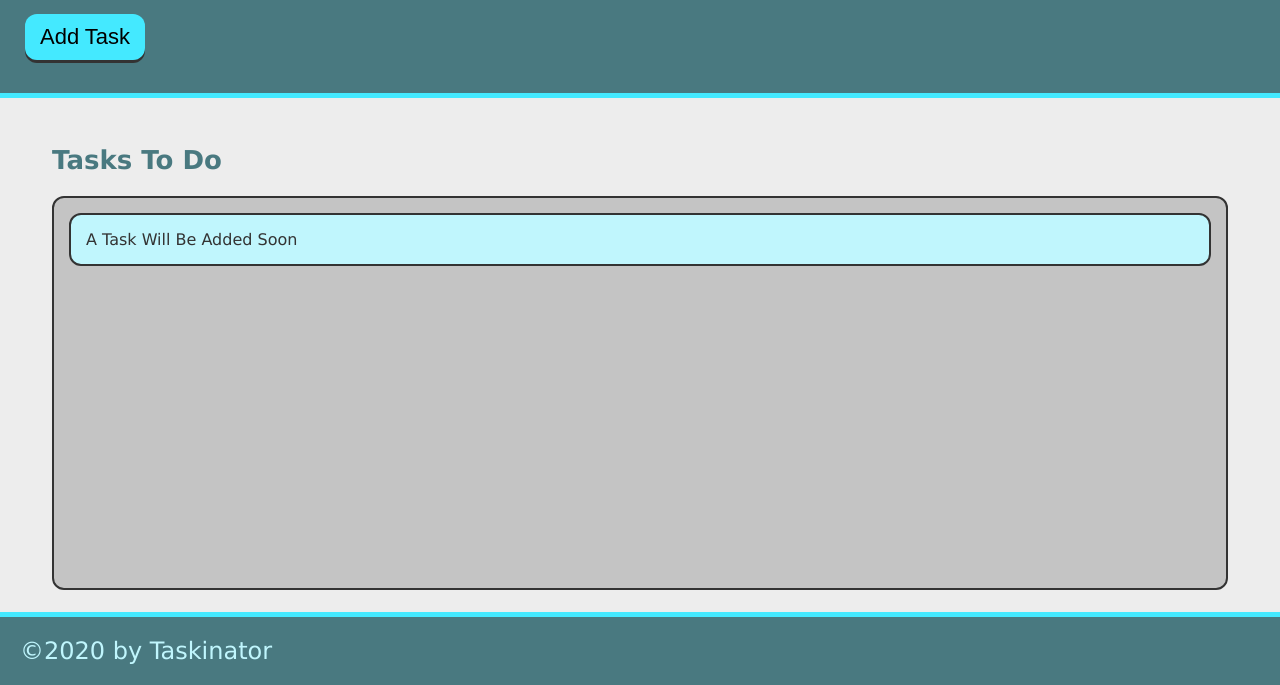
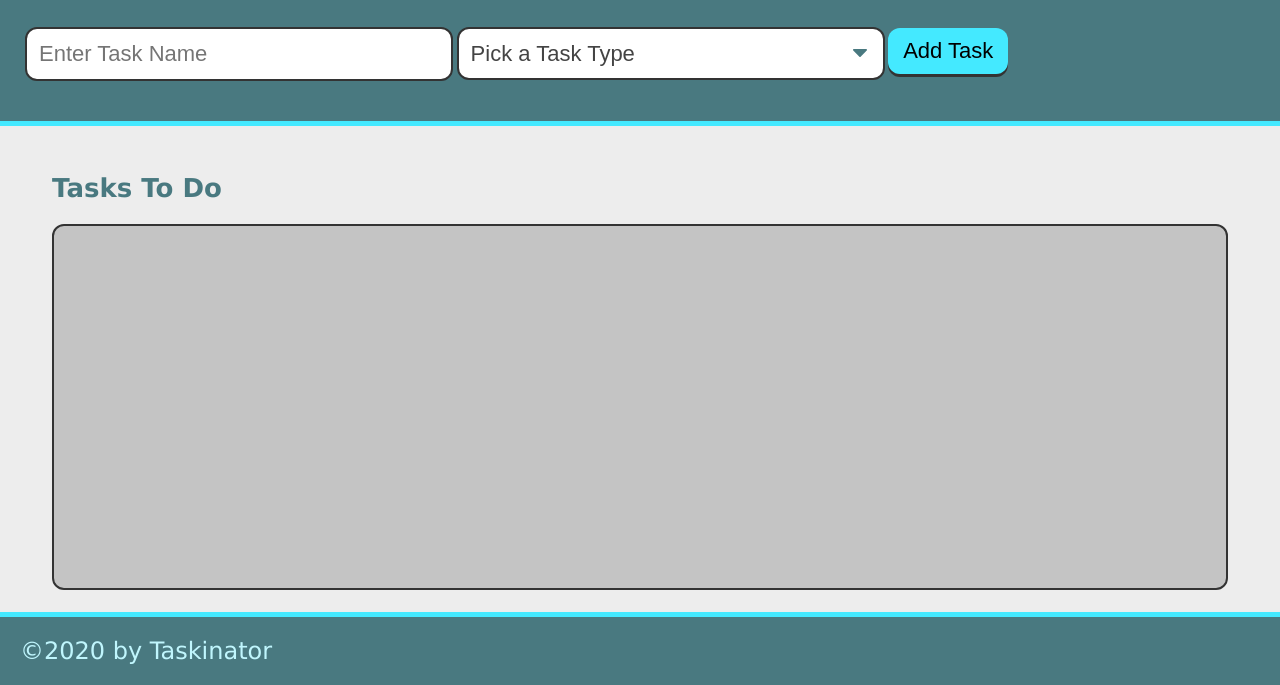
Before and after one commit to tbusch74/taskinator, a plain HTML site: page index.html in a window 1280 px wide. Shown: the part 115-800 px from the top of the page. Drawn offline with Linux system fonts and the light colour scheme.

Commit message:
add form

```diff
--- a/assets/css/style.css
+++ b/assets/css/style.css
@@ -44,11 +44,12 @@ form {
   flex-wrap: wrap;
 }
 
-form input {
+form input,
+form select {
   outline: none;
   border: none;
   padding: 12px;
-  width: 100%;
+  width: 35%;
   font-size: 2.2rem;
   border: 2px solid var(--grey);
   border-radius: 12px;
@@ -167,11 +168,11 @@ footer {
 
 .select-dropdown,
 .select-status {
-  display: block;
+  display: inline-block;
   font-size: 2.2rem;
   color: #444;
   padding: 12px;
-  width: 100%;
+  width: 35%;
   max-width: 100%;
   margin: 0;
   border: 2px solid var(--grey);
--- a/assets/js/script.js
+++ b/assets/js/script.js
@@ -1,11 +1,12 @@
 var tasksToDoE1 = document.querySelector("#tasks-to-do");
-var buttonE1 = document.querySelector("#save-task");
+var formE1 = document.querySelector("#task-form");
 
 var createTaskHandler = function() {
+    Event.preventDefault();
     var taskItemE1 = document.createElement("li");
     taskItemE1.textContent = "This is a new task";
     taskItemE1.className = "task-item";
     tasksToDoE1.appendChild(taskItemE1);
 };
 
-buttonE1.addEventListener("click", createTaskHandler);
+formE1.addEventListener("click", createTaskHandler);
--- a/index.html
+++ b/index.html
@@ -11,14 +11,23 @@
     <header>
         <h1 class="page-title">Taskinator</h1>
         <p>Click The Button Below To Add A New Task!</p>
-        <button class="btn" id="save-task">Add Task</button>
+        <form id="task-form">
+            <div class="form-group">
+                <input type="text" name="task-name" placeholder="Enter Task Name" />
+                <select name="task-type" class="select-dropdown">
+                    <option value="" disabled selected>Pick a Task Type</option>
+                    <option value="Print">Print</option>
+                    <option value="Web">Web</option>
+                    <option value="Mobile">Mobile</option>
+                </select>
+                <button class="btn" id="save-task" type="submit">Add Task</button>
+            </div>
+        </form>
     </header>
     <main class="page-content">
         <section class="task-list-wrapper">
             <h2 class="list-title">Tasks To Do</h2>
-            <ul class="task-list" id="tasks-to-do">
-                <li class="task-item">A Task Will Be Added Soon</li>
-            </ul>
+            <ul class="task-list" id="tasks-to-do"></ul>
         </section>
     </main>
     <footer>
```
